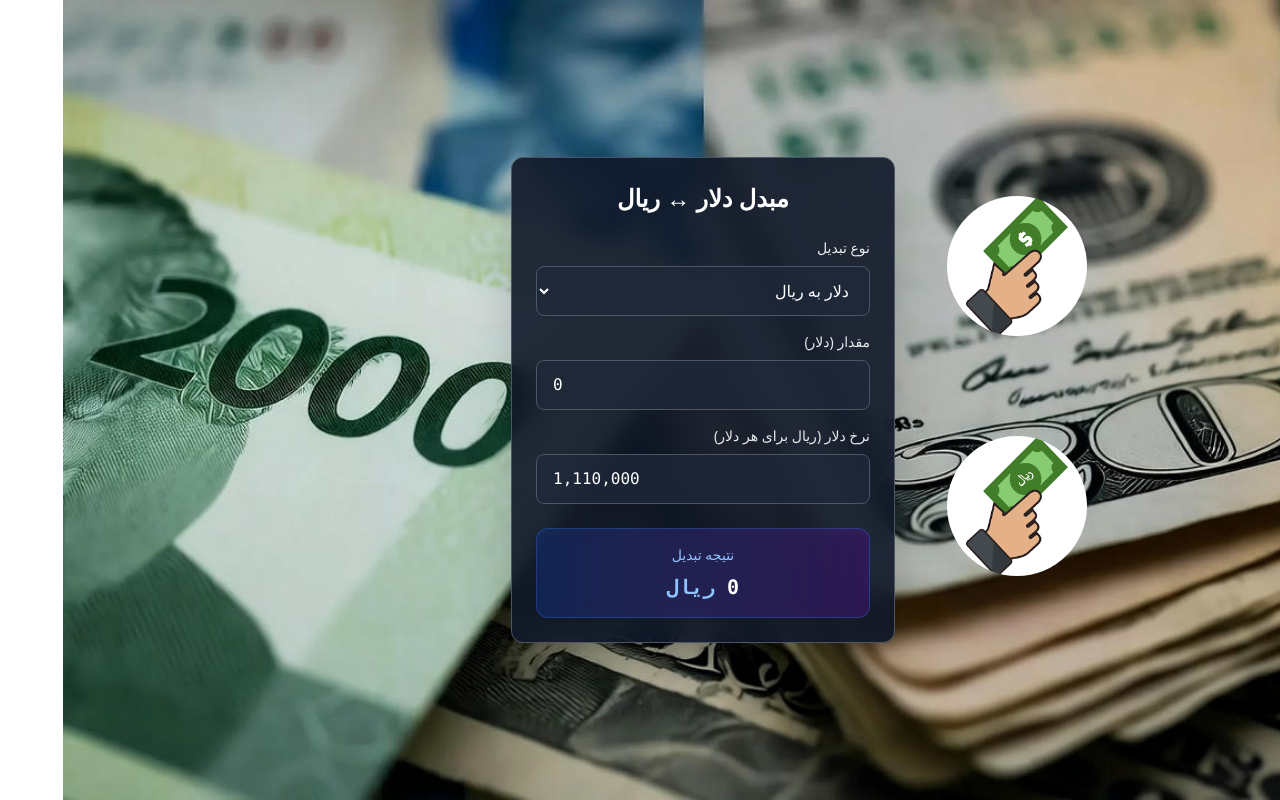
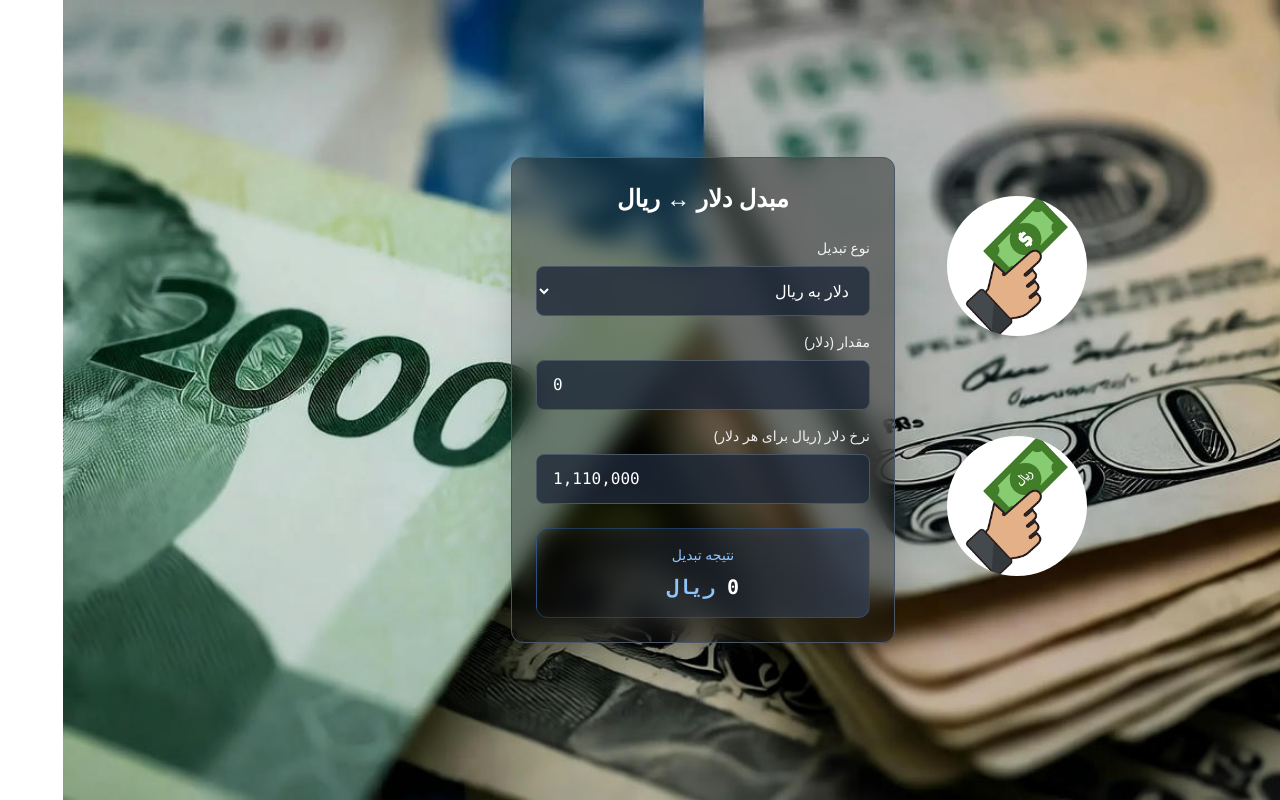
Before and after one commit to ahmadreza-leylayi/rira-arz, a Next.js app: page /converter in a window 1280 px wide. Built offline with nearby package versions, Linux system fonts and the light colour scheme.

Commit message:
Ready for deployment 4

```diff
--- a/app/components/ConverterManual.tsx
+++ b/app/components/ConverterManual.tsx
@@ -81,7 +81,7 @@ export default function ConverterManual() {
         animate={{ opacity: 1, scale: 1, y: 0 }}
         exit={{ opacity: 0, scale: 0.9, y: -30 }}
         transition={{ duration: 0.4, ease: "easeOut" }}
-        className="absolute z-10 mx-auto max-w-md rounded-xl bg-gray-900/90 backdrop-blur-md border border-gray-600 text-white p-6 shadow-2xl w-[90%] sm:w-[70%] md:w-[50%]"
+        className="absolute z-10 mx-auto max-w-md rounded-xl bg-black/40 backdrop-blur-md border border-gray-600 text-white p-6 shadow-2xl w-[90%] sm:w-[70%] md:w-[50%]"
       >
         <h2 className="mb-6 text-center text-2xl font-bold text-white">
           مبدل دلار ↔ ریال
@@ -138,7 +138,7 @@ export default function ConverterManual() {
           initial={{ opacity: 0, y: 10 }}
           animate={{ opacity: 1, y: 0 }}
           transition={{ duration: 0.4 }}
-          className="mt-6 rounded-xl bg-gradient-to-r from-blue-600/20 to-purple-600/20 border border-blue-500/30 p-4 text-center backdrop-blur-sm"
+          className="mt-6 rounded-xl bg-gradient-to-r from-black-600/20 to-gray-700/80 border border-blue-500/30 p-4 text-center backdrop-blur-sm"
         >
           <p className="text-sm text-blue-300 mb-2 font-medium">نتیجه تبدیل</p>
           {isNaN(result) ? (
```
